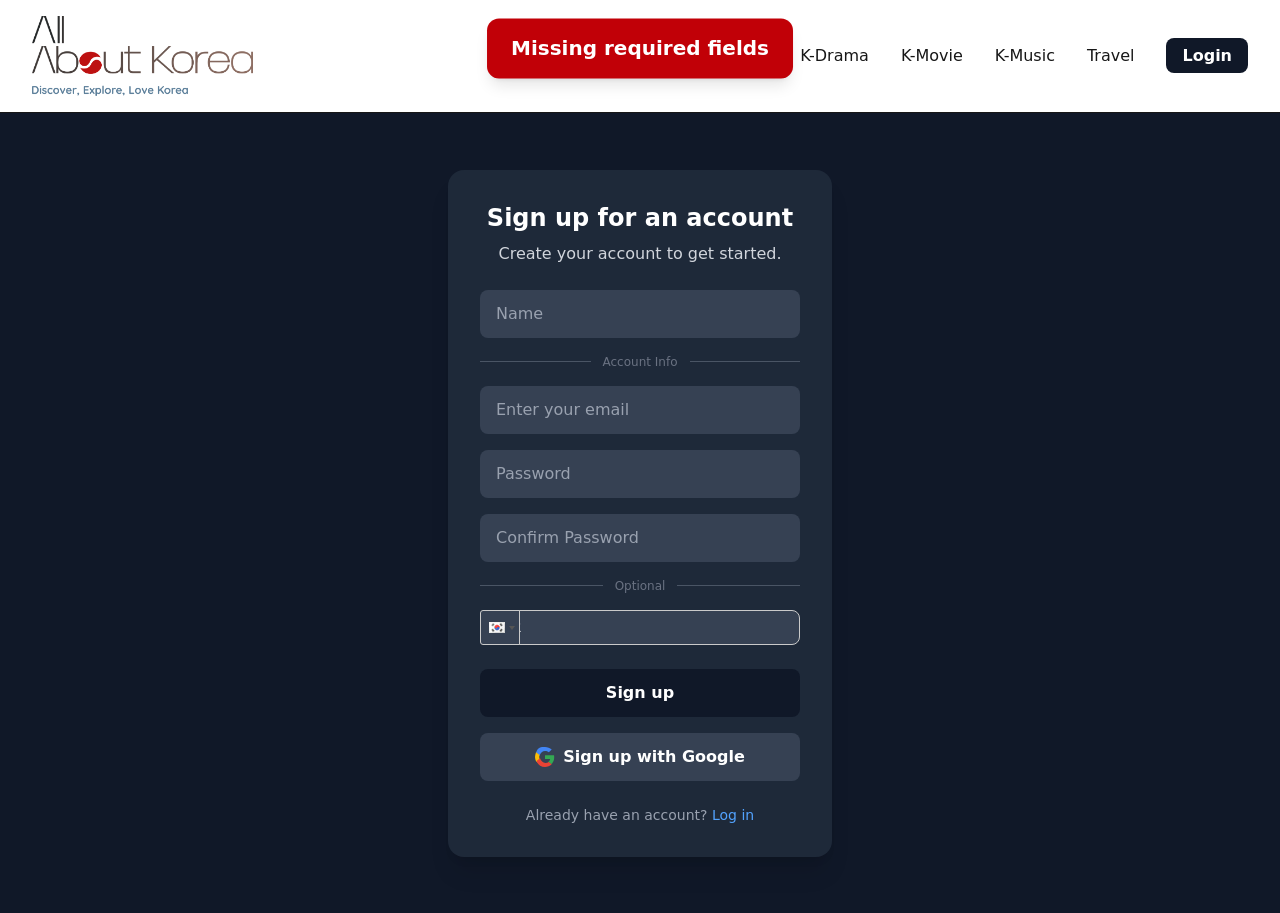
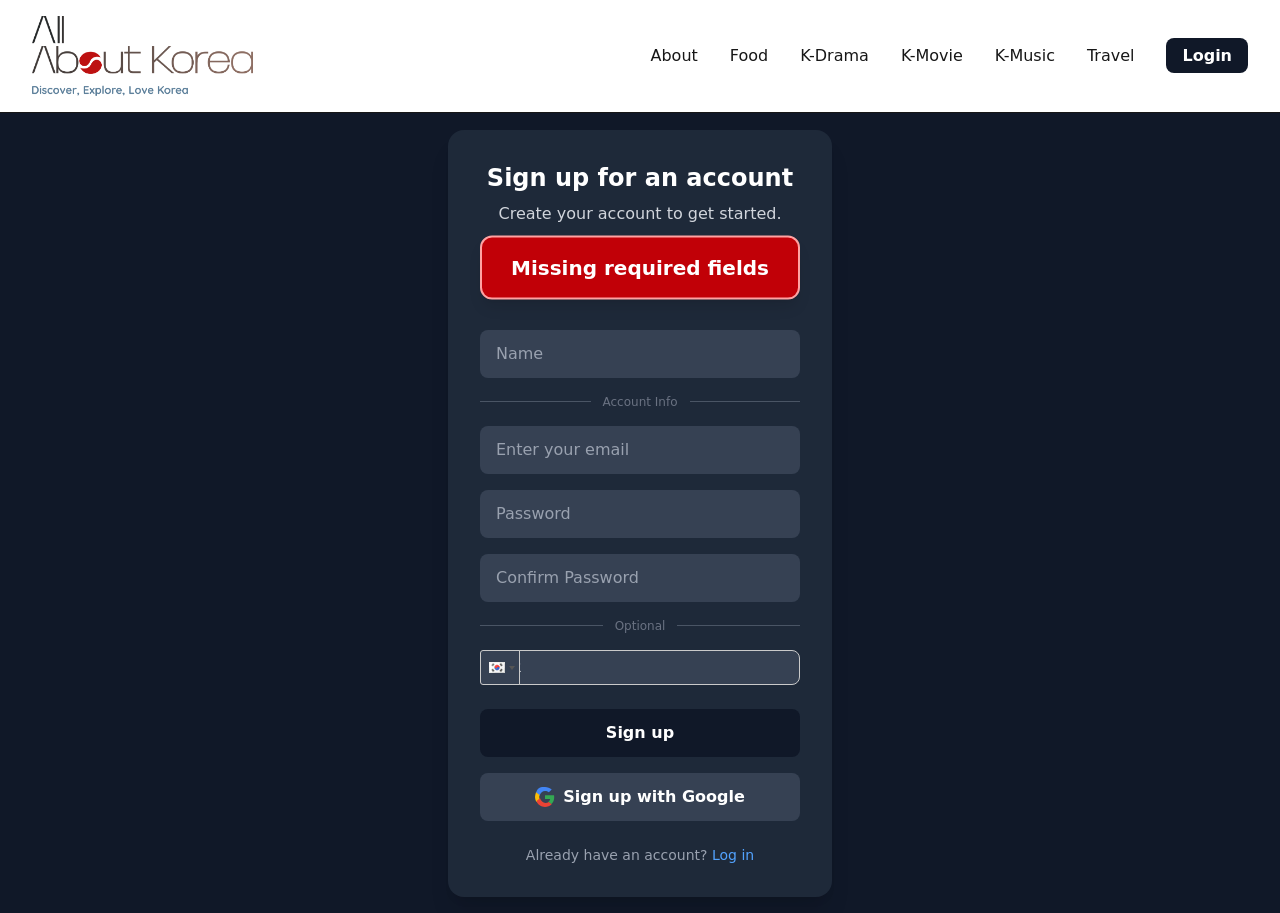
Before and after one commit to jrho1209/all-about-korea, a Next.js app: page /signup in a window 1280 px wide. Both pictures are taken after a click on the button "Sign up". Built offline with nearby package versions, Linux system fonts and the light colour scheme; no server answers.

Commit message:
login validation fix

```diff
--- a/src/app/components/Login/login.js
+++ b/src/app/components/Login/login.js
@@ -42,7 +42,7 @@ export default function Login() {
 
         {/* 에러 메시지 - 로그인 폼 바로 위에 */}
         {loginError && (
-          <div className="w-full mb-4 px-4 py-4 bg-gradient-to-r from-red-600 via-pink-500 to-red-600 text-white text-xl font-bold rounded-xl shadow-lg text-center border-2 border-red-300 animate-bounce">
+          <div className="w-full mb-4 px-4 py-4 bg-red-700 text-white text-xl font-bold rounded-xl shadow-lg text-center border-2 border-red-300 animate-bounce">
             {loginError}
           </div>
         )}
--- a/src/app/components/Signup/signup.js
+++ b/src/app/components/Signup/signup.js
@@ -128,6 +128,18 @@ export default function Signup() {
         <h1 className="text-2xl font-extrabold text-white mb-2">Sign up for an account</h1>
         <p className="text-gray-300 mb-6 text-center">Create your account to get started.</p>
 
+        {/* 에러/성공 메시지 - 폼 바로 위에 표시 */}
+        {submitError && (
+          <div className="w-full mb-4 px-4 py-4 bg-red-700 text-white text-xl font-bold rounded-xl shadow-lg text-center border-2 border-red-300 animate-bounce">
+            {submitError}
+          </div>
+        )}
+        {submitSuccess && (
+          <div className="w-full mb-4 px-4 py-4 bg-green-700 text-white text-xl font-bold rounded-xl shadow-lg text-center border-2 border-green-300 animate-bounce">
+            {submitSuccess}
+          </div>
+        )}
+
         {/* 이름 */}
         <div className="w-full mb-4">
           <input
@@ -228,16 +240,6 @@ export default function Signup() {
           <svg width="20" height="20" viewBox="0 0 48 48"><g><path fill="#4285F4" d="M24 9.5c3.54 0 6.73 1.22 9.24 3.22l6.93-6.93C35.61 2.36 30.13 0 24 0 14.61 0 6.27 0 2.44 14.09l8.51 6.62C13.13 14.13 18.13 9.5 24 9.5z"/><path fill="#34A853" d="M46.09 24.59c0-1.64-.15-3.22-.43-4.75H24v9.01h12.43c-.54 2.91-2.17 5.38-4.63 7.04l7.19 5.59C43.73 37.13 46.09 31.31 46.09 24.59z"/><path fill="#FBBC05" d="M10.95 28.71c-.48-1.44-.76-2.97-.76-4.71s.28-3.27.76-4.71l-8.51-6.62C1.09 16.87 0 20.29 0 24c0 3.71 1.09 7.13 2.44 10.33l8.51 6.62z"/><path fill="#EA4335" d="M24 48c6.13 0 11.61-2.36 15.93-6.45l-7.19-5.59c-2.01 1.35-4.59 2.15-7.74 2.15-5.87 0-10.87-4.63-12.95-10.91l-8.51 6.62C6.27 42.26 14.61 48 24 48z"/></g></svg>
           Sign up with Google
         </button>
-        {submitError && (
-          <div className="fixed top-8 left-1/2 transform -translate-x-1/2 z-50 px-6 py-4 bg-red-700 text-white text-xl font-bold rounded-xl shadow-lg text-center animate-bounce">
-            {submitError}
-          </div>
-        )}
-        {submitSuccess && (
-          <div className="fixed top-8 left-1/2 transform -translate-x-1/2 z-50 px-6 py-4 bg-green-700 text-white text-xl font-bold rounded-xl shadow-lg text-center animate-bounce">
-            {submitSuccess}
-          </div>
-        )}
         <p className="text-gray-400 text-sm mt-2">
           Already have an account? <a href="/login" className="text-blue-400 hover:underline">Log in</a>
         </p>
```
